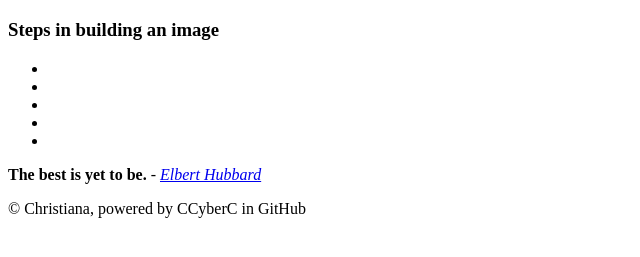
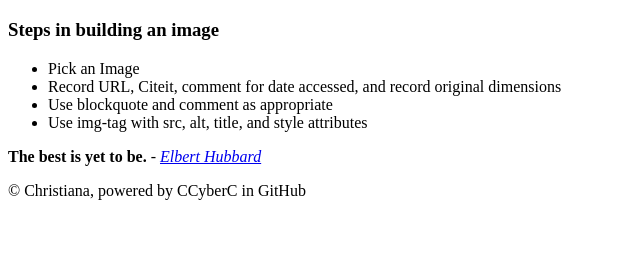
Before and after one commit to CCyberC/ThisIt-github.io, a plain HTML site: page childPages/Image Lesson.html in a window 1280 px wide. Shown: the part 61-318 px from the top of the page, without its empty margins (0-640 px from the left). Drawn offline with Linux system fonts and the light colour scheme.

Commit message:
Update Image Lesson.html

```diff
--- a/childPages/Image Lesson.html
+++ b/childPages/Image Lesson.html
@@ -23,11 +23,10 @@
     <section>
       <h3>Steps in building an image</h3>
       <ul>
-        <li>
-        <li>
-        <li>
-        <li>
-        <li>
+        <li> Pick an Image
+        <li> Record URL, Citeit, comment for date accessed, and record original dimensions
+        <li> Use blockquote and comment as appropriate
+        <li> Use img-tag with src, alt, title, and style attributes
       </ul>
     </section>
     <section>
```
